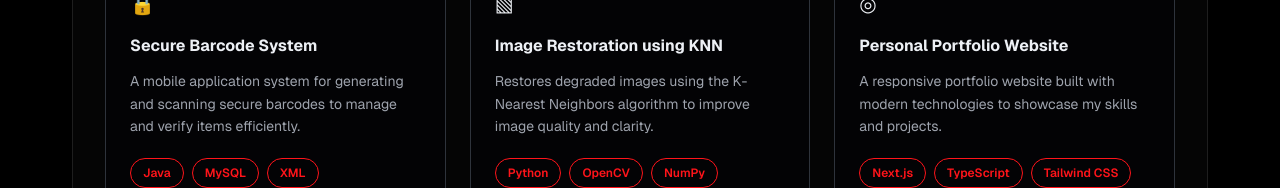
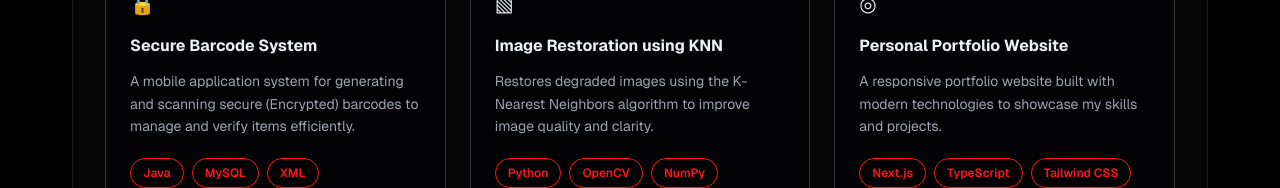
Before and after one commit to EdwinMittochi/edwinmittochi.github.io, a Next.js app: page / in a window 1280 px wide. Shown: the part 1640-1828 px from the top of the page. Built offline with nearby package versions, Linux system fonts and the light colour scheme.

Commit message:
Configure GitHub Pages deployment

```diff
--- a/src/data/portfolio.ts
+++ b/src/data/portfolio.ts
@@ -77,7 +77,7 @@ export const projects = [
     icon: "🔒",
     title: "Secure Barcode System",
     description:
-      "A mobile application system for generating and scanning secure barcodes to manage and verify items efficiently.",
+      "A mobile application system for generating and scanning secure (Encrypted) barcodes to manage and verify items efficiently.",
     tags: ["Java", "MySQL", "XML"],
     href: "#",
   },
```
